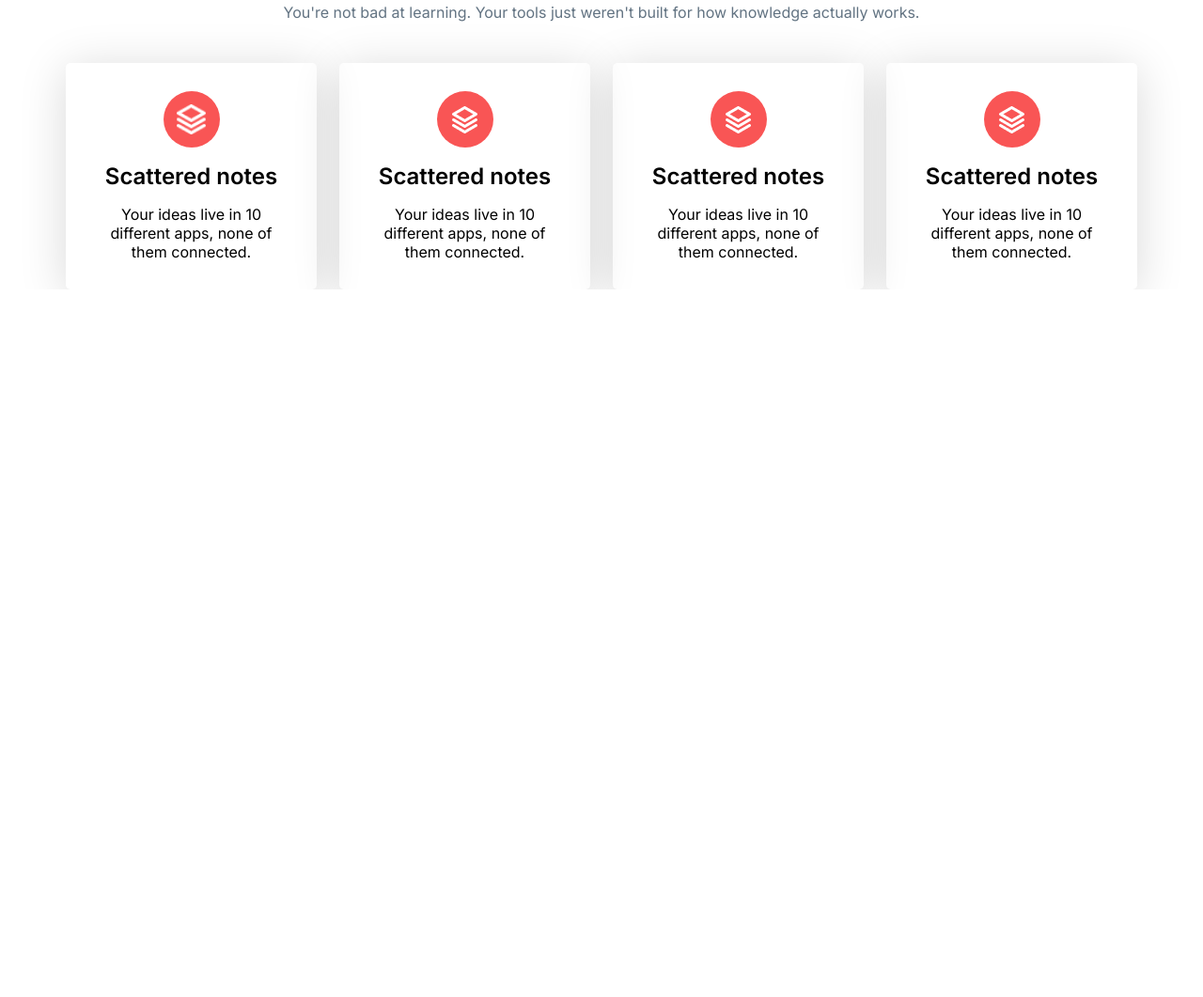
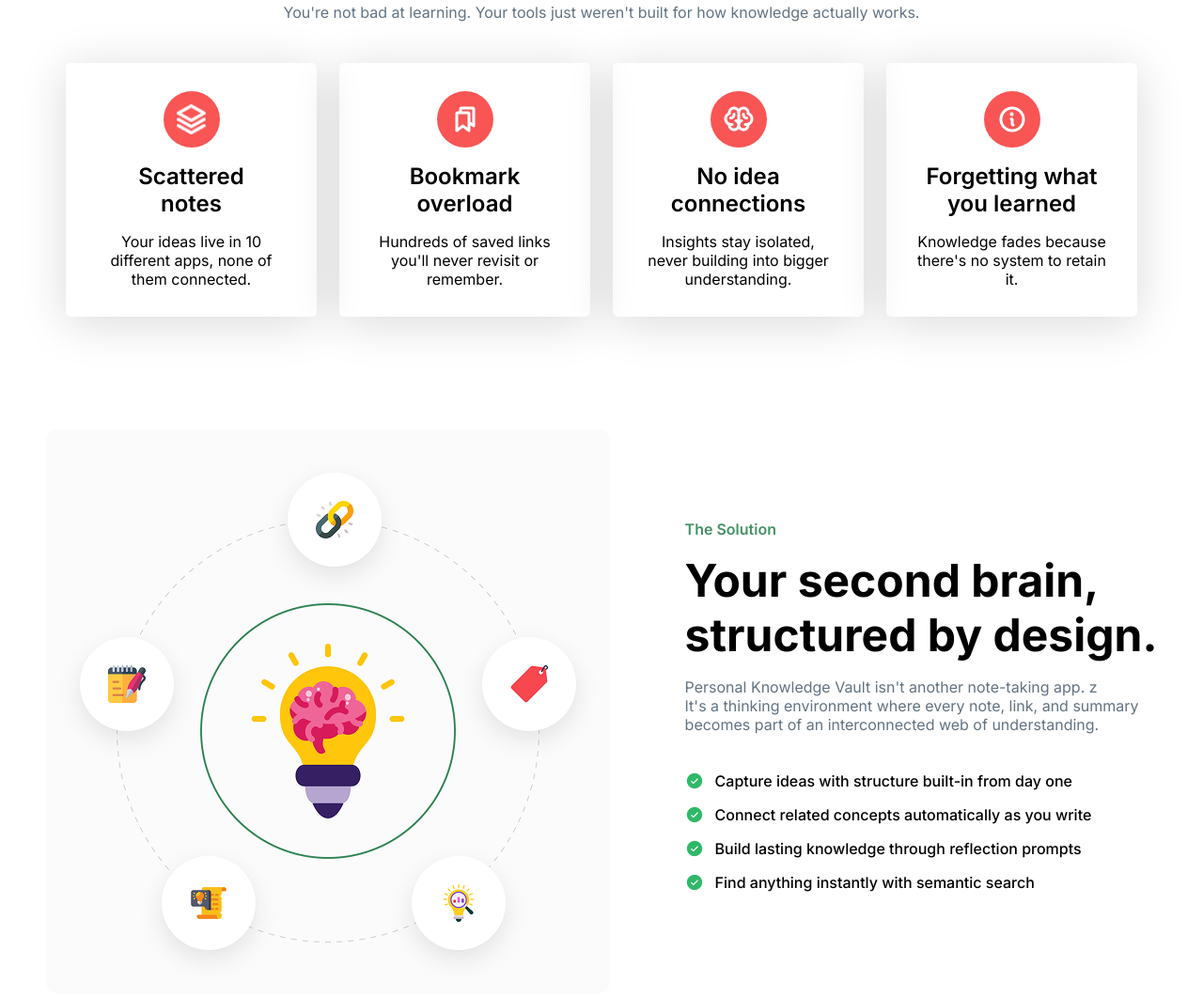
Before and after one commit to bakibillah227/Assignment-01-B-13, a plain HTML site: page index.html in a window 1280 px wide. Shown: the part 1026-2087 px from the top of the page at 94% size. Before the commit the page ends 1334 px from the top, so only its background shows below. Drawn offline with Linux system fonts and the light colour scheme.

Commit message:
second brain section design according to figma and also some bug fixed

```diff
--- a/index.html
+++ b/index.html
@@ -59,6 +59,8 @@
 
          <!-- This is main section -->
     <main>
+      <!-- This is result section -->
+
      <section id="result">
         <h2 class="result-title">Notes don't fail, Structure does.</h2>
         <p class="section-info">You're not bad at learning. Your tools just weren't built for how knowledge actually works.</p>
@@ -66,29 +68,49 @@
         <div class="result-card">
             <div class="card-box">
                 <div class="icon"><img class="center-1" src="assets/Vector.png" alt=""></div>
-                <h3>Scattered notes</h3>
+                <h3>Scattered <br> notes</h3>
                 <p>Your ideas live in 10 different apps,
 none of them connected.</p>
             </div>
             <div class="card-box">
-                <div class="icon"><img src="assets/Vector.png" alt=""></div>
-                <h3>Scattered notes</h3>
-                <p>Your ideas live in 10 different apps,
-none of them connected.</p>
+                <div class="icon"><img src="assets/Bookmarks.png" alt=""></div>
+                <h3>Bookmark overload</h3>
+                <p>Hundreds of saved links you'll never revisit or remember.</p>
             </div>
             <div class="card-box">
-                <div class="icon"><img src="assets/Vector.png" alt=""></div>
-                <h3>Scattered notes</h3>
-                <p>Your ideas live in 10 different apps,
-none of them connected.</p>
+                <div class="icon"><img src="assets/Brain.png" alt=""></div>
+                <h3>No idea connections</h3>
+                <p>Insights stay isolated, never building into bigger understanding.</p>
             </div>
             <div class="card-box">
-                <div class="icon"><img src="assets/Vector.png" alt=""></div>
-                <h3>Scattered notes</h3>
-                <p>Your ideas live in 10 different apps,
-none of them connected.</p>
+                <div class="icon"><img src="assets/Info.png" alt=""></div>
+                <h3>Forgetting what
+you learned</h3>
+                <p>Knowledge fades because there's no system to retain it.</p>
             </div>
         </div>
+     </section>
+
+     <!-- This is second brain section -->
+
+     <section class="second-brain">
+      <div class="image-container">
+        <img src="assets/knowledge.png" alt="">
+      </div>
+
+      <div class="content-container">
+        <p class="sub-title">The Solution</p>
+        <h3>Your second brain, <br>
+structured by design.</h3>
+          <p class="description">Personal Knowledge Vault isn't another note-taking app. z <br> It's a thinking environment where every note, link, and summary <br> becomes part of an interconnected web of understanding.</p>
+
+          <ul class="feature-list">
+            <li><img src="assets/CheckCircle.png" alt=""> Capture ideas with structure built-in from day one</li>
+            <li><img src="assets/CheckCircle.png" alt=""> Connect related concepts automatically as you write</li>
+            <li><img src="assets/CheckCircle.png" alt=""> Build lasting knowledge through reflection prompts</li>
+            <li><img src="assets/CheckCircle.png" alt=""> Find anything instantly with semantic search</li>
+          </ul>
+      </div>
      </section>
     </main>
     <footer>
--- a/styles/style.css
+++ b/styles/style.css
@@ -208,3 +208,55 @@ header .banner {
   font-weight: 400;
   line-height: 20px;
 }
+
+/* Second brain section styles */
+
+.second-brain{
+  margin-top: 120px;
+  display: flex;
+  width: 100%;
+  max-width: 1800px;
+  flex-direction: row;
+  align-items: center;
+  justify-content: center;
+  gap: 80px;
+}
+
+.second-brain .image-container{
+  max-width: 100%;
+  height: auto;
+}
+
+.content-container .sub-title{
+  color: #469165;
+  font-size: 16px;
+  font-weight: 600;
+  line-height: 20px;
+  margin-bottom: 16px;
+}
+
+.content-container h3{
+  font-size: 48px;
+  font-weight: 700;
+  line-height: 58px;
+  margin-bottom: 16px;
+}
+
+.content-container .description{
+  color: #627382;
+  margin-bottom: 40px;
+  font-size: 16px;
+}
+
+.feature-list{
+  list-style: none;
+}
+
+.feature-list li{
+  margin-bottom: 16px;
+  display: flex;
+  align-items: center;
+  gap: 12px;
+  font-size: 16px;
+  font-weight: 500;
+}
```
